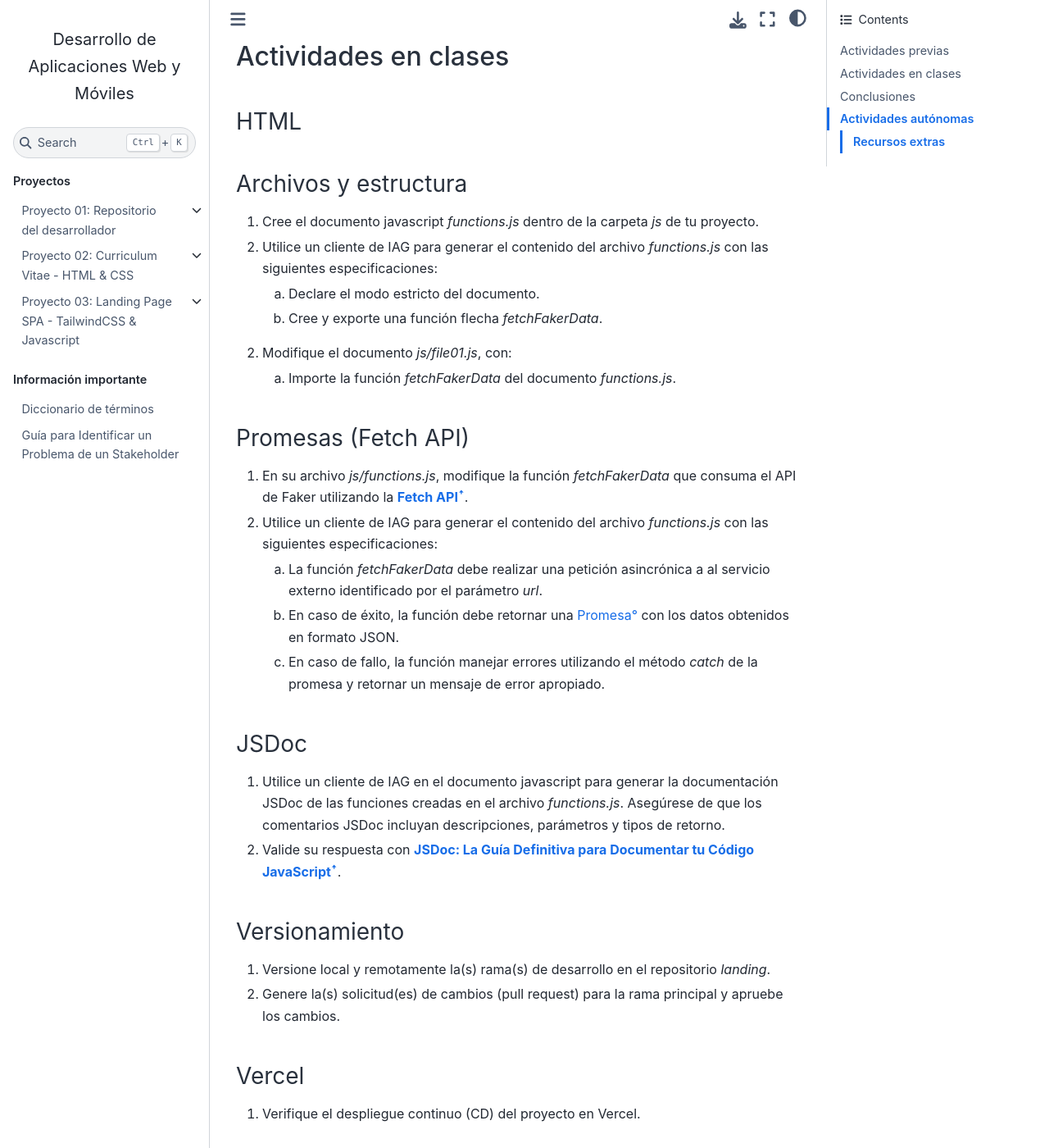
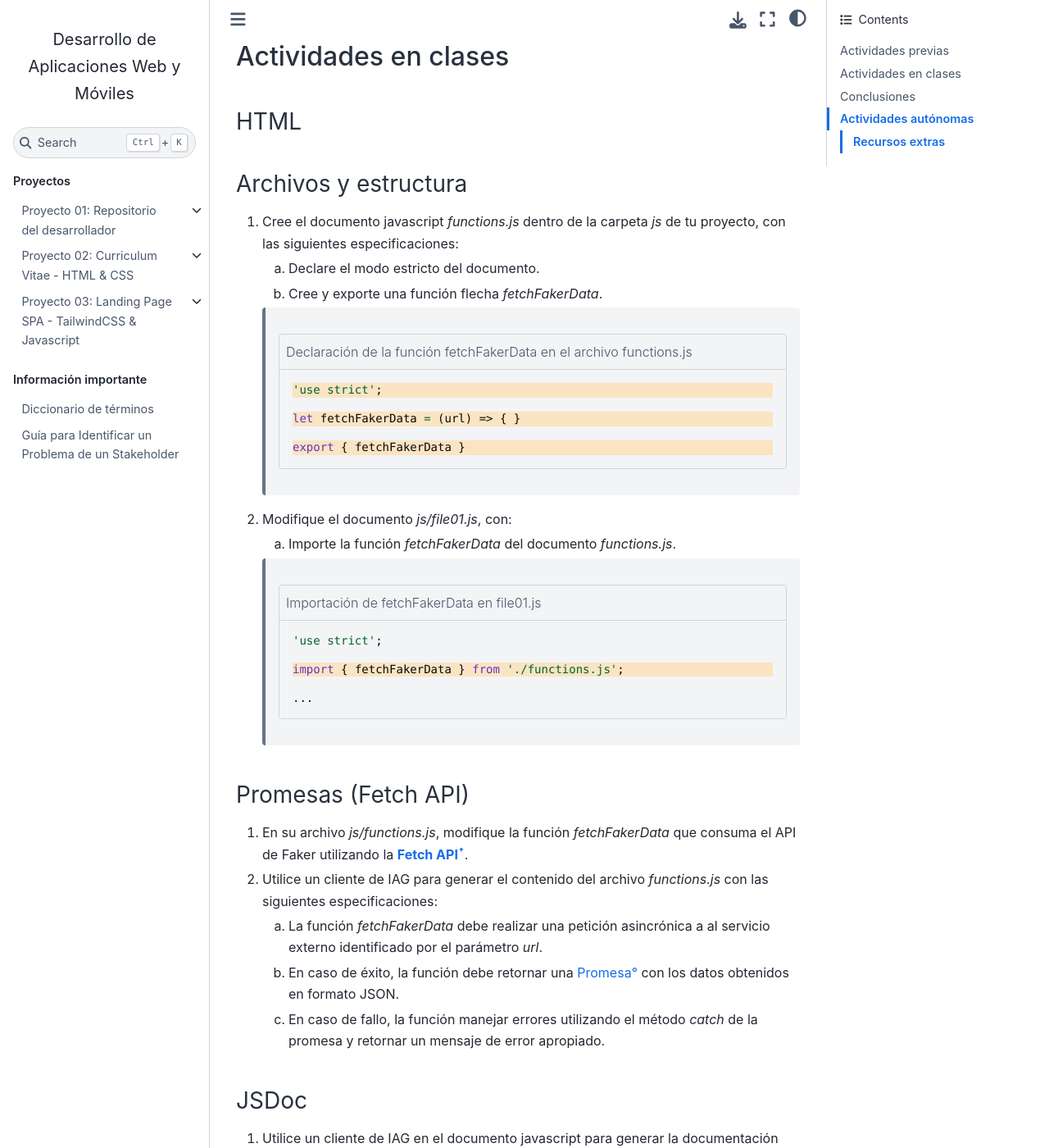
Before and after one commit to DAWMFIEC/DAWM-AI, a Sphinx documentation site: the page built from docs/source/guias/_temp/guia09.rst, in a window 1280 px wide and 1400 px high, scrolled down 1253 px. Shown: the whole window at 82% size. Built offline with Sphinx 7.4.7 and the Sphinx Book theme 1.1.4, drawn with Linux system fonts in a browser that asks for light colours; pages that are not in the unit, such as notebooks, are missing from menus; comment, search, counter and statistics services are not loaded.

Commit message:
first without aig

```diff
--- a/docs/source/guias/_temp/guia09.rst
+++ b/docs/source/guias/_temp/guia09.rst
@@ -56,15 +56,10 @@ HTML
 Archivos y estructura
 ---------------------
 
-1. Cree el documento javascript *functions.js* dentro de la carpeta *js* de tu proyecto.
-2. Utilice un cliente de IAG para generar el contenido del archivo *functions.js* con las siguientes especificaciones:
+1. Cree el documento javascript *functions.js* dentro de la carpeta *js* de tu proyecto, con las siguientes especificaciones:
 
    a) Declare el modo estricto del documento.
    b) Cree y exporte una función flecha `fetchFakerData`.
-
-.. admonition:: Haga click aquí para ver la solución
-    :collapsible: closed
-    :class: solution
 
     .. code-block:: javascript
         :caption: Declaración de la función fetchFakerData en el archivo functions.js
@@ -79,11 +74,6 @@ Archivos y estructura
 2. Modifique el documento *js/file01.js*, con:
 
    a) Importe la función `fetchFakerData` del documento *functions.js*.
-
-
-.. admonition:: Haga click aquí para ver la solución
-    :collapsible: closed
-    :class: solution
 
     .. code-block:: javascript
         :caption: Importación de fetchFakerData en file01.js
```
